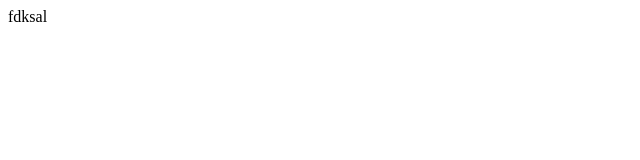
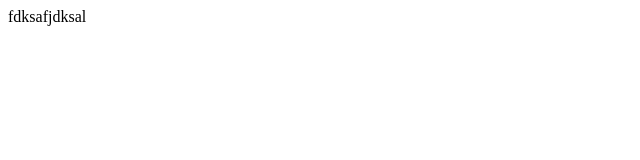
Before and after one commit to Greenfo/my-repo, a plain HTML site: page index.html in a window 1280 px wide. Shown: the full height of the page, 0-640 px from the left. Drawn offline with Linux system fonts and the light colour scheme.

Commit message:
fjdksal;fjdks

```diff
--- a/index.html
+++ b/index.html
@@ -5,6 +5,6 @@
 	<title></title>
 </head>
 <body>
-fdksal
+fdksafjdksal
 </body>
 </html>
```
Also changed, not shown: 1 other file.
